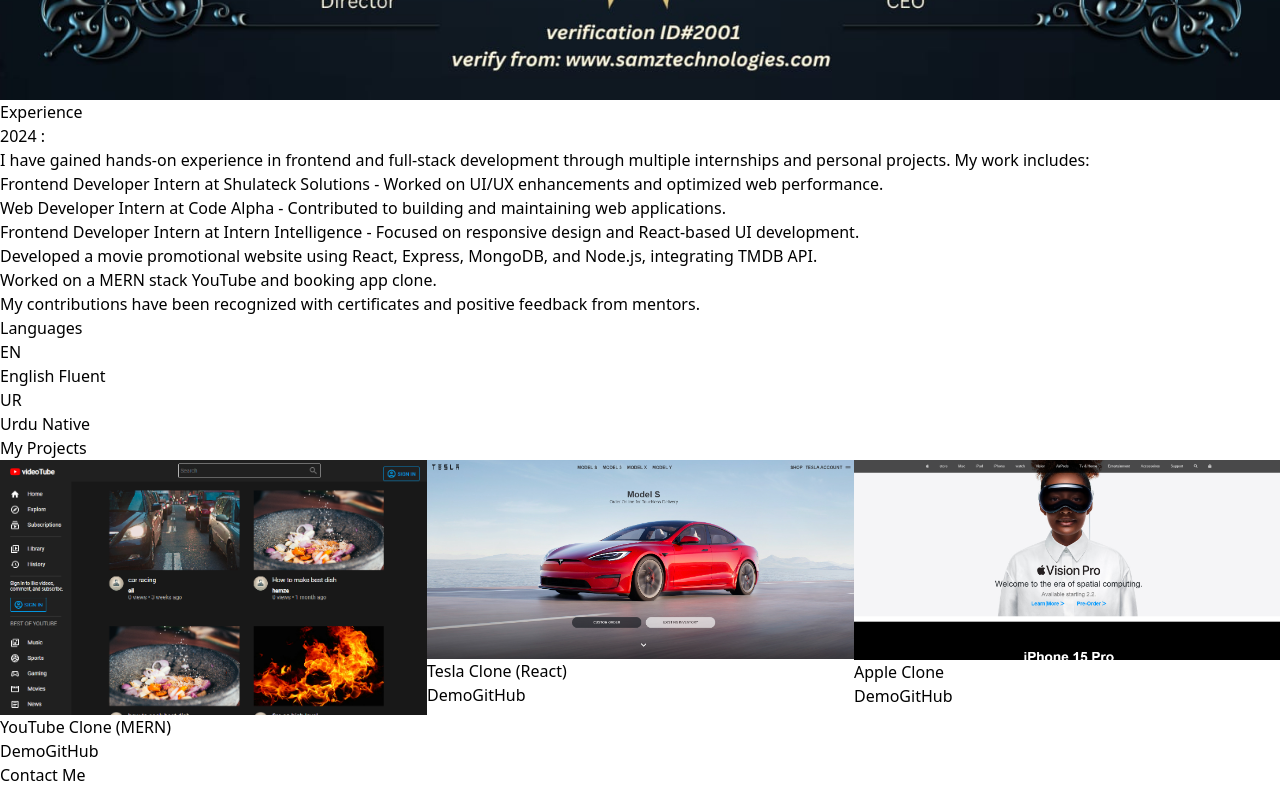
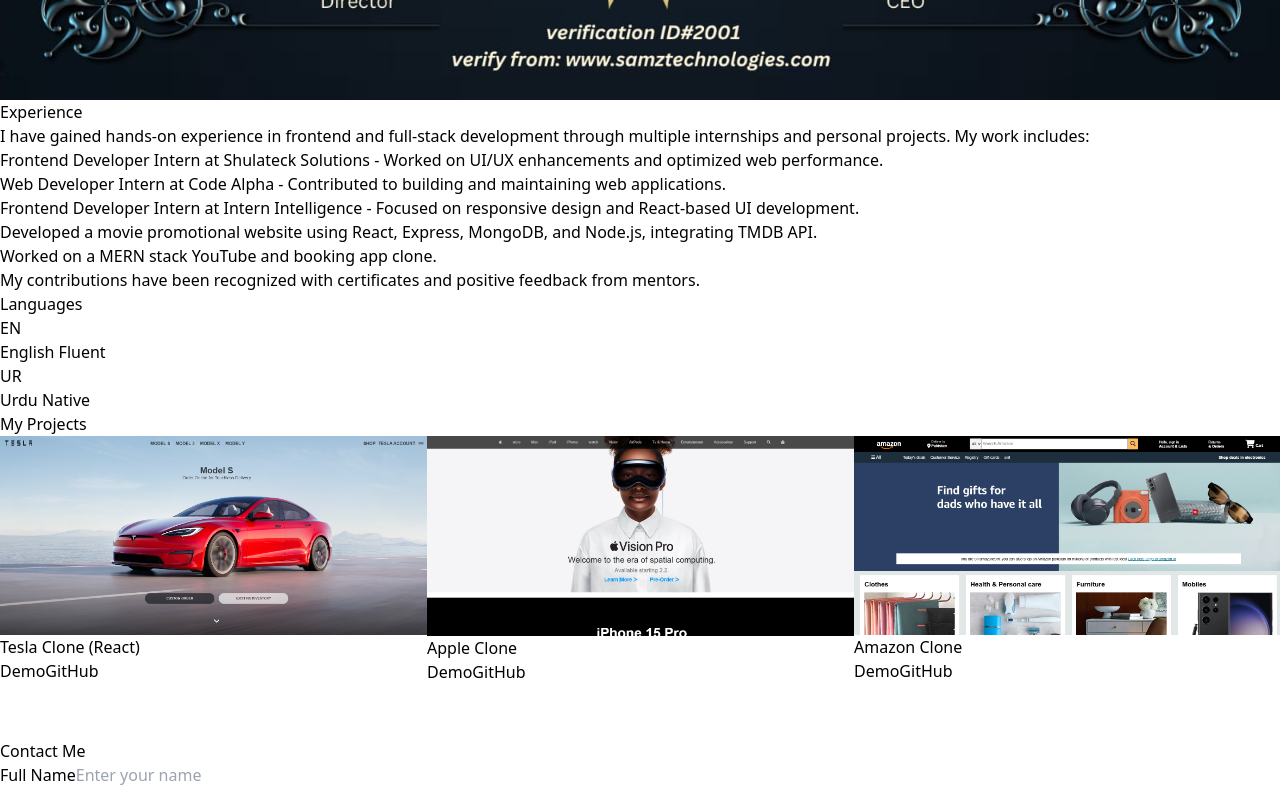
Before and after one commit to CodeWithNaveed/react-portfolio, a React (Vite) app: page / in a window 1280 px wide. Shown: the part 2180-2971 px from the top of the page. Built offline with nearby package versions, Linux system fonts and the light colour scheme.

Commit message:
set project

```diff
--- a/src/components/experience/Experience.jsx
+++ b/src/components/experience/Experience.jsx
@@ -15,7 +15,6 @@
             </div>
             <div data-aos='fade-left' data-aos-delay='400' className='lg:flex-grow md:w-1/2 lg:pl-8 md:pl-8 flex flex-col md:items-start md:text-left items-center text-center'>
                 <h1 className='title-font sm:text-4xl text-3xl mb-4 mt-7 font-medium text-blue-400'>Experience</h1>
-                <h2 className='title-font font-bold text-white sm:text-2xl'>2024 :</h2>
                 <p className='mb-8 text-white leading-relaxed'>I have gained hands-on experience in frontend and full-stack development through multiple internships and personal projects. My work includes:</p>
                 <ul className='list-disc list-inside text-white'>
                     <li>Frontend Developer Intern at Shulateck Solutions - Worked on UI/UX enhancements and optimized web performance.</li>
--- a/src/components/projects/Projects.jsx
+++ b/src/components/projects/Projects.jsx
@@ -9,15 +9,16 @@
 import img4 from '../../assets/img4.png';
 import img5 from '../../assets/img5.png';
 import img6 from '../../assets/img6.png';
+import img7 from '../../assets/img7.png';
 
 
 export default function Projects() {
   const listProjects = [
     {
-      image: ' ',
+      image: img7,
       title: 'Booking App (MERN)',
-      demo_link: 'https://your-demo-link.com',
-      repo_link: 'https://github.com/your-repo'
+      demo_link: ' ',
+      repo_link: ' '
     },
     {
       image: img6,
@@ -63,7 +64,7 @@
     slidesToScroll: 1,
     arrows: true,
     autoplay: true,
-    autoplaySpeed: 3000,
+    autoplaySpeed: 2500,
     responsive: [
       { breakpoint: 1024, settings: { slidesToShow: 2 } },
       { breakpoint: 768, settings: { slidesToShow: 1 } },
```
Also changed, not shown: src/assets/img7.png.
